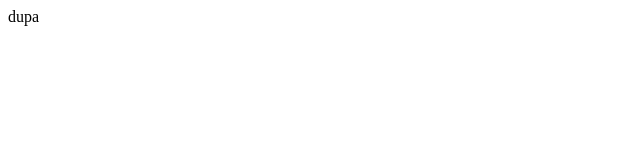
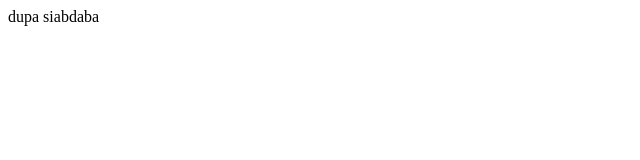
Before and after one commit to ddunieciceo/github-test, a plain HTML site: page index.html in a window 1280 px wide. Shown: the full height of the page, 0-640 px from the left. Drawn offline with Linux system fonts and the light colour scheme.

Commit message:
Update index.html

```diff
--- a/index.html
+++ b/index.html
@@ -3,4 +3,7 @@
 dupa
 
 
+siabdaba
+
+
 </html>
```
